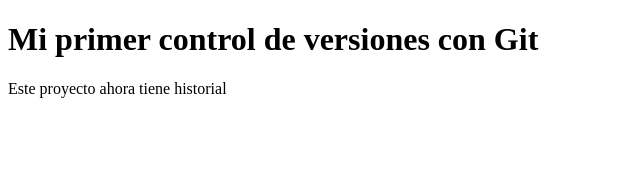
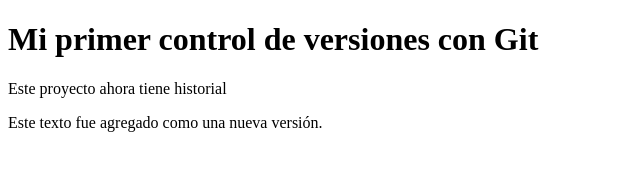
Before and after one commit to Rafit123/informac, a plain HTML site: page index.html in a window 1280 px wide. Shown: the whole page, without its empty margins (0-640 px from the left). Drawn offline with Linux system fonts and the light colour scheme.

Commit message:
Update index.html

```diff
--- a/index.html
+++ b/index.html
@@ -8,5 +8,6 @@
 <body>
     <h1>Mi primer control de versiones con Git</h1>
     <p>Este proyecto ahora tiene historial</p>
+    <p>Este texto fue agregado como una nueva versión.</p>
 </body>
 </html>
```
